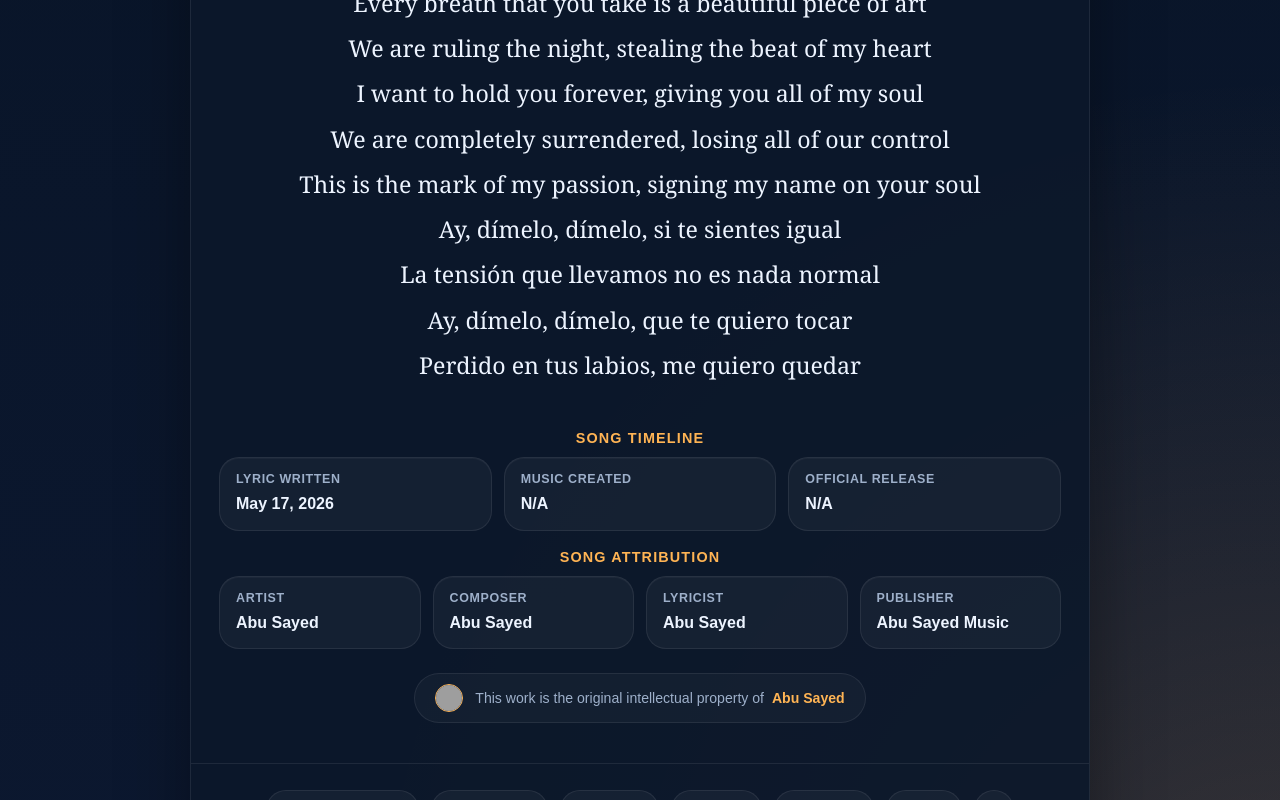
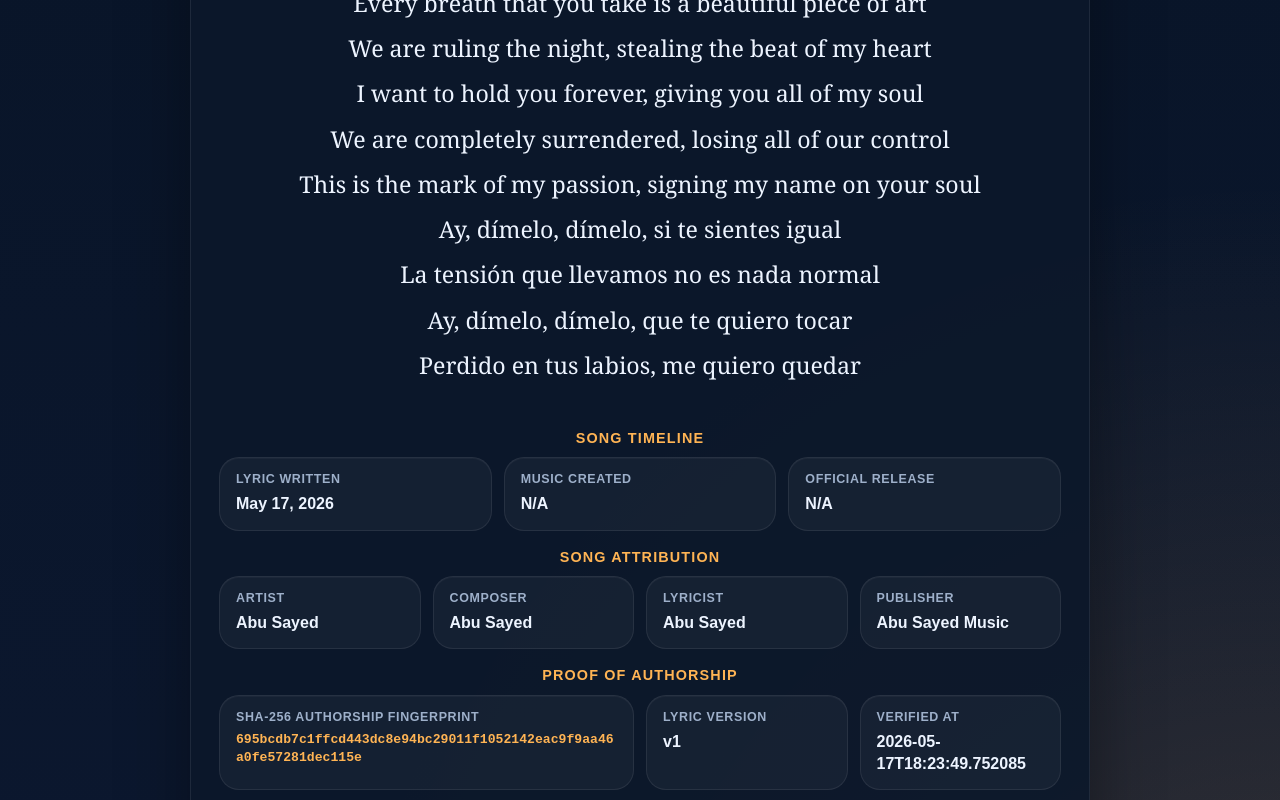
Before and after one commit to ImAbuSayed/perdido-en-barcelona, a plain HTML site: page index.html in a window 1280 px wide. Shown: the part 2000-2800 px from the top of the page. Drawn offline with Linux system fonts and the light colour scheme; grey boxes are pictures that could not be loaded.

Commit message:
feat: update song assets v1 with signed GPG commit [verified]

```diff
--- a/index.html
+++ b/index.html
@@ -14,9 +14,9 @@
     <meta name="keywords" content="Perdido en Barcelona, Abu Sayed lyrics, original song lyrics, Abu Sayed original song, Abu Sayed lyricist, Abu Sayed composer, Abu Sayed songwriter, official lyrics">
     <meta name="robots" content="index,follow,max-snippet:-1,max-image-preview:large,max-video-preview:-1">
     <meta name="referrer" content="strict-origin-when-cross-origin">
-    <meta name="description" content="Official documentation of lyrics for &#x27;Perdido en Barcelona&#x27;, a signature song by Abu Sayed, showcasing his original songwriting and composition.">
+    <meta name="description" content="Explore the official lyrics of &#x27;Perdido en Barcelona&#x27;, a unique musical creation written and composed by Abu Sayed.">
     <meta property="og:title" content="Perdido en Barcelona - Original Lyrics by Abu Sayed">
-    <meta property="og:description" content="Official documentation of lyrics for &#x27;Perdido en Barcelona&#x27;, a signature song by Abu Sayed, showcasing his original songwriting and composition.">
+    <meta property="og:description" content="Explore the official lyrics of &#x27;Perdido en Barcelona&#x27;, a unique musical creation written and composed by Abu Sayed.">
     <meta property="og:type" content="music.song">
     <meta property="og:url" content="https://imabusayed.github.io/perdido-en-barcelona/">
     <meta property="og:site_name" content="Abu Sayed Music">
@@ -24,7 +24,7 @@
     <meta name="last-modified" content="2026-05-17 09:13:29">
     <meta name="twitter:card" content="summary_large_image">
     <meta name="twitter:title" content="Perdido en Barcelona - Original Lyrics by Abu Sayed">
-    <meta name="twitter:description" content="Official documentation of lyrics for &#x27;Perdido en Barcelona&#x27;, a signature song by Abu Sayed, showcasing his original songwriting and composition.">
+    <meta name="twitter:description" content="Explore the official lyrics of &#x27;Perdido en Barcelona&#x27;, a unique musical creation written and composed by Abu Sayed.">
     <link rel="canonical" href="https://imabusayed.github.io/perdido-en-barcelona/">
     <link rel="sitemap" type="application/xml" title="Sitemap" href="https://imabusayed.github.io/perdido-en-barcelona/sitemap.xml">
     <link rel="author" href="https://github.com/ImAbuSayed">
@@ -100,7 +100,7 @@
       "@id": "https://imabusayed.github.io/perdido-en-barcelona#webpage",
       "url": "https://imabusayed.github.io/perdido-en-barcelona/",
       "name": "Perdido en Barcelona - Original Lyrics by Abu Sayed",
-      "description": "Official documentation of lyrics for 'Perdido en Barcelona', a signature song by Abu Sayed, showcasing his original songwriting and composition.",
+      "description": "Explore the official lyrics of 'Perdido en Barcelona', a unique musical creation written and composed by Abu Sayed.",
       "isPartOf": {
         "@id": "https://music.abusayed.com.bd/#website"
       },
@@ -537,7 +537,7 @@
 
         <div class="controls">
             <button class="btn-speak" id="speakBtn" title="Read the lyrics aloud"><span id="speakText">Read Aloud</span></button>
-            <a href="https://music.abusayed.com.bd/Licensing/?https://imabusayed.github.io/perdido-en-barcelona/" class="btn-license" title="Get licensing for this song" target="_blank">Secure Licensing Rights for Perdido en Barcelona</a>
+            <a href="https://music.abusayed.com.bd/Licensing/?https://imabusayed.github.io/perdido-en-barcelona/" class="btn-license" title="Get licensing for this song" target="_blank">Obtain a Music License for Perdido en Barcelona</a>
 
         </div>
         <br>
@@ -612,6 +612,26 @@
             <div class="meta-card">
                 <span class="meta-label">Publisher</span>
                 <strong>Abu Sayed Music</strong>
+            </div>
+
+                </div>
+            </div>
+
+            <div class="details-block">
+                <div class="details-title">Proof of Authorship</div>
+                <div class="meta-grid">
+
+            <div class="meta-card" style="grid-column: span 2;">
+                <span class="meta-label">SHA-256 Authorship Fingerprint</span>
+                <strong style="word-break: break-all; font-family: monospace; font-size: 0.82rem; color: var(--accent);">695bcdb7c1ffcd443dc8e94bc29011f1052142eac9f9aa46a0fe57281dec115e</strong>
+            </div>
+            <div class="meta-card">
+                <span class="meta-label">Lyric Version</span>
+                <strong>v1</strong>
+            </div>
+            <div class="meta-card">
+                <span class="meta-label">Verified At</span>
+                <strong>2026-05-17T18:23:49.752085</strong>
             </div>
 
                 </div>
```
Also changed, not shown: excerpts/Bridge-Preview.txt (added), excerpts/Chorus-Preview.txt (added), excerpts/Final-Chorus-Preview.txt (added), excerpts/Hook-Preview.txt (added), excerpts/Pre-Chorus-2-Preview.txt (added), excerpts/Pre-Chorus-3-Preview.txt (added), excerpts/Pre-Chorus-Preview.txt (added), excerpts/Verse-1-Preview.txt (added), excerpts/Verse-2-Preview.txt (added), excerpts/Verse-3-Preview.txt (added), hashes.txt (added), llms.txt, lyrics_backup/2026-05-17_perdido-en-barcelona-v1.txt (added), manifest.json (added), 1 other file.
